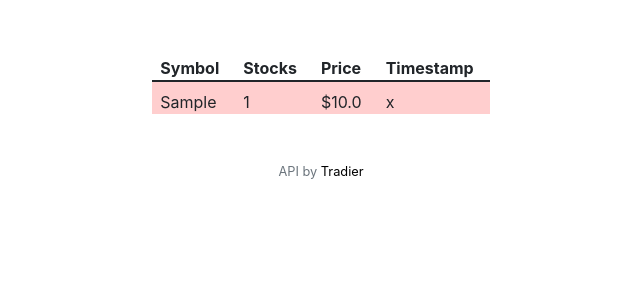
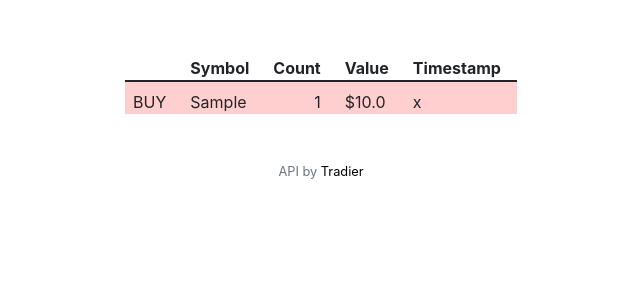
Before and after one commit to smie8/finance, a Flask app: page /history in a window 1280 px wide. Shown: the part 66-366 px from the top of the page, without its empty margins (319-959 px from the left). Run offline with Flask 2, Linux system fonts and the light colour scheme; the visitor is signed in with stand-in values (Sample User, id 1); tables that the repository leaves empty hold one stand-in row (values such as "Sample post"); some libraries are stand-ins or nearby versions.

Commit message:
Modifications to history table.

```diff
--- a/static/style.css
+++ b/static/style.css
@@ -61,6 +61,10 @@ table {
     min-width: 1px;
 }
 
+tr td:nth-child(3) {
+    text-align: right;
+}
+
 .positive {
     background: #c0ffc0;
 }
--- a/templates/history.html
+++ b/templates/history.html
@@ -10,19 +10,22 @@
         <table>
             <thead>
                 <tr>
+                    <th></th>
                     <th>Symbol</th>
-                    <th>Stocks</th>
-                    <th>Price</th>
+                    <th>Count</th>
+                    <th>Value</th>
                     <th>Timestamp</th>
                 </tr>
             </thead>
             <tbody>
                   {% for stock in stocks %}
                     <tr {% if stock['count'] >= 0 %}
-                        class="negative"
+                        class="negative">
+                        <td>BUY</td>
                         {% else %}
-                        class="positive"
-                        {% endif %} >
+                        class="positive">
+                        <td>SELL</td>
+                        {% endif %}
                         <td>{{ stock['symbol'] }}</td>
                         <td>{{ stock['count'] }}</td>
                         <td>${{ stock['price'] }}</td>
```
